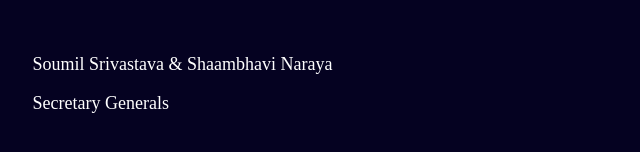
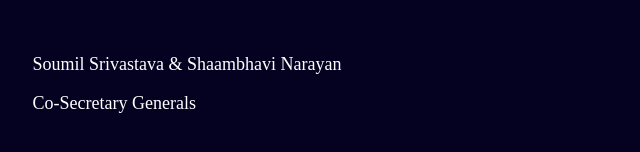
Before and after one commit to Nakshatra3108/afbbsmun, a plain HTML site: page index.html in a window 1280 px wide. Shown: the part 5883-6035 px from the top of the page, 165-805 px from the left. Drawn offline with Linux system fonts and the light colour scheme.

Commit message:
Update index.html

```diff
--- a/index.html
+++ b/index.html
@@ -120,8 +120,8 @@
       Our objective this year is to foster superlative debate, thoughtful deliberation, and a profound grasp of the intricacies that define Model United Nations activities. Our committees, undoubtedly, stand apart. Embracing the tenet that our future resides within the vigor of youth, I urge each participant to seize this opportunity for personal growth and enhancement.</p>
     <p>As we move forward, may the most accomplished prevail and the most insightful inspire. The Secretariat and us eagerly anticipate the pleasure of hosting you at our splendid campus for this enriching three-day conference.</p>
     <br>
-      <p>Soumil Srivastava & Shaambhavi Naraya</p>
-    <p>Secretary Generals</p>
+      <p>Soumil Srivastava & Shaambhavi Narayan</p>
+    <p>Co-Secretary Generals</p>
 </div>
 </div>
 </div>
```
